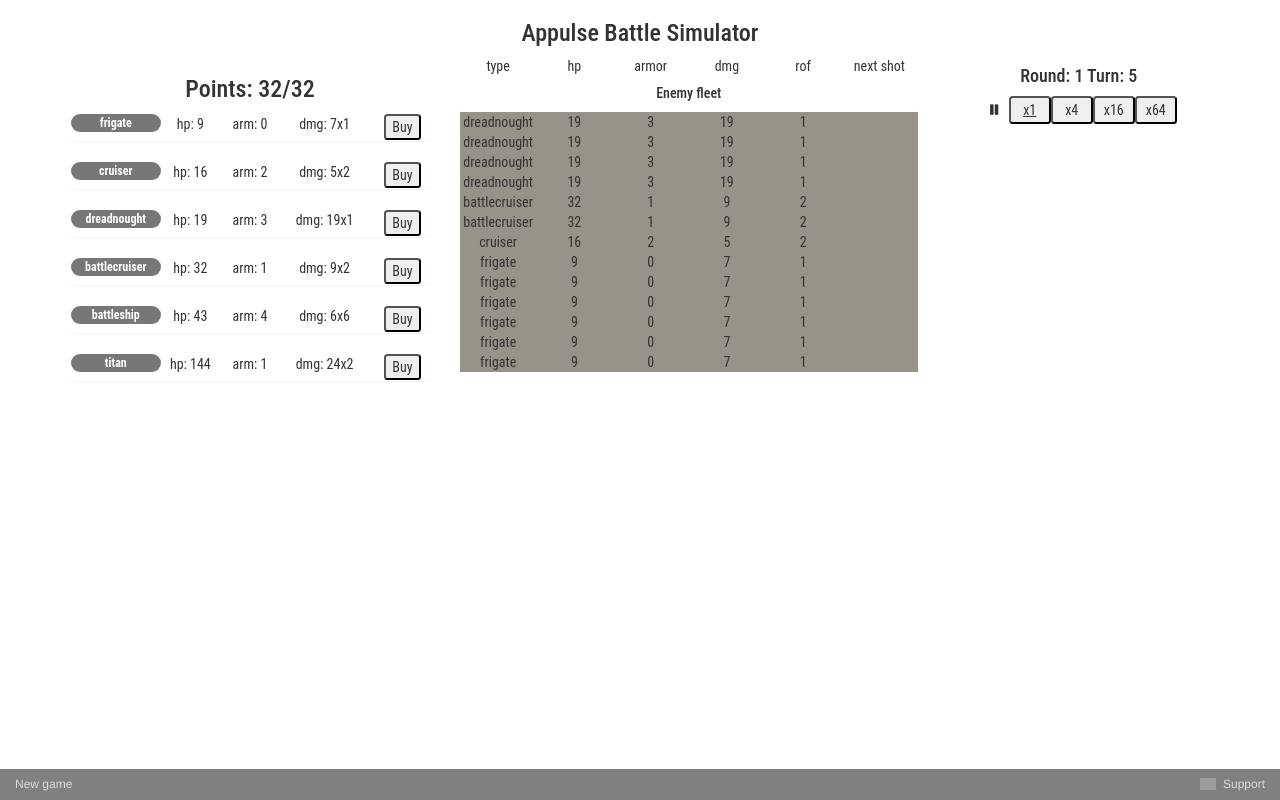
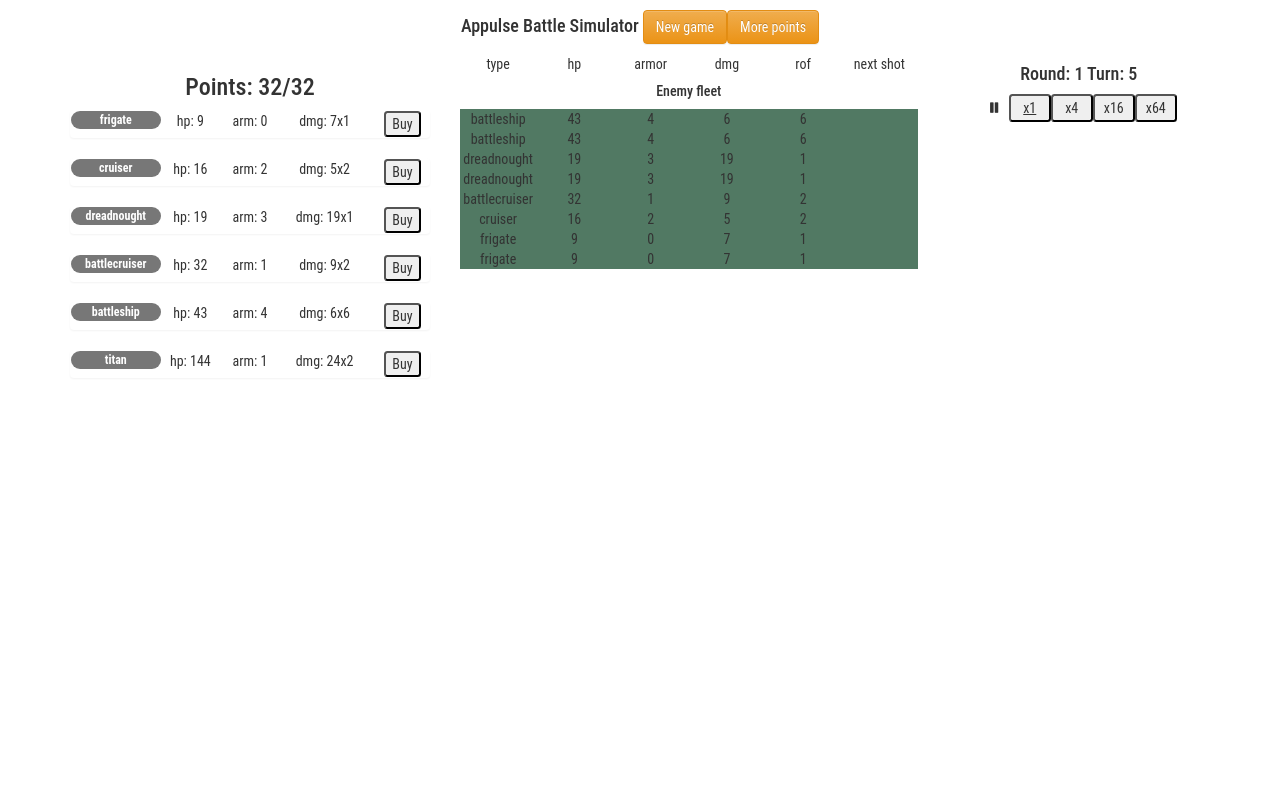
Before and after one commit to gapak/appulsim, a React (Create React App) app: page / in a window 1280 px wide. Built offline with nearby package versions, Linux system fonts and the light colour scheme; grey boxes are pictures that could not be loaded.

Commit message:
Add "More Points" mode

```diff
--- a/src/App.js
+++ b/src/App.js
@@ -2,12 +2,11 @@ import React, { Component } from 'react';
 import classNames from 'classnames';
 import _ from 'lodash';
 import { Tooltip, OverlayTrigger } from 'react-bootstrap';
-import Footer from './footer.js'
 
 import './css/App.css';
 
 import {game_name} from './game/app_config';
-import {getDefaultState} from './game/default_state';
+import {getDefaultState, default_points, setDefaultPoints} from './game/default_state';
 import {frame} from './game/frame';
 import {tick} from './game/tick';
 
@@ -152,12 +151,14 @@ class App extends Component {
         return (
             <div className="App">
                 <div className="container theme-showcase" role="main">
-                    <h3 onClick={() => {
-                        console.log(this.state);
-                    }}>Appulse Battle Simulator</h3>
+                    <h4>
+                        <span onClick={() => { console.log(this.state); }}> Appulse Battle Simulator </span>
+                        <a className="btn btn-warning" onClick={this.newGame} title='Hard Reset For Developers'> New game </a>
+                        <a className="btn btn-warning" onClick={() => { setDefaultPoints(prompt('How many points?', default_points)); this.newGame(); }} title='Hard Reset For Developers'> More points </a>
+                    </h4>
                     <div className="row">
                         <div className="col-sm-4 flex-container-column">
-                            <h3>Points: {this.state.points}/32</h3>
+                            <h3>Points: {this.state.points}/{default_points}</h3>
 
                             {_.map(shop, (item, key) =>
                                 (item.locked && item.locked(this.state))
@@ -198,7 +199,6 @@ class App extends Component {
                                                     let battle = this.state.in_battle_fleets;
                                                     battle[this.state.player_name] = {player: this.state.player_name, color: this.state.player_color, fleet: sortFleet(this.state.player_fleet)};
                                                     this.setState({
-                                                        battle_step: 'battle',
                                                         in_battle_fleets: battle,
                                                         player_fleet: [],
                                                     });
@@ -274,7 +274,6 @@ class App extends Component {
                         </div>
                     </div>
                 </div>
-            <Footer newGame={this.newGame}/>
             </div>
         );
     }
--- a/src/footer.js
+++ /dev/null
@@ -1,44 +0,0 @@
-import React, { Component } from 'react';
-import './css/footer.css';
-import {social_links, support} from './game/app_config';
-
-
-class Footer extends Component {
-
-    render() {
-        return (
-            <div className="footer">
-                <span className="pull-left"><a onClick={this.props.newGame} title='Hard Reset For Developers'>New game</a></span>
-
-                &nbsp;
-                <a target="_blank" rel="noopener noreferrer" href={social_links.telegram}>
-                    <img alt="" src="http://www.advanceduninstaller.com/7b12b396d38166a899fff585e466e50d-icon.ico" />
-                    &nbsp;
-                    Telegram
-                </a>
-                &nbsp;&nbsp;&nbsp;
-                <a target="_blank" rel="noopener noreferrer" href={social_links.wiki}>
-                    <img alt="" src="https://static.filehorse.com/icons-web/educational-software/wikipedia-icon-32.png" />
-                    &nbsp;
-                    Wiki
-                </a>
-                &nbsp;&nbsp;&nbsp;
-                <a target="_blank" rel="noopener noreferrer" href={social_links.reddit}>
-                    <img alt="" src="https://images-na.ssl-images-amazon.com/images/I/418PuxYS63L.png" />
-                    &nbsp;
-                    Reddit
-                </a>
-                &nbsp;&nbsp;&nbsp;
-                <a rel="noopener noreferrer" href={support.show}>
-                    <img alt="" src="https://image.flaticon.com/icons/svg/81/81924.svg"/>
-                    &nbsp;
-                    Support
-                </a>
-
-            </div>
-        )
-    }
-
-}
-
-export default Footer
--- a/src/game/default_state.js
+++ b/src/game/default_state.js
@@ -3,6 +3,11 @@ import _ from 'lodash';
 
 // getFleets, getBattle, getRandomFleet, getRendomBattle,
 import {generateSingleEnemyFleet} from '../game/fleets';
+
+
+export var default_points = 32;
+export const setDefaultPoints = (points) => { default_points = points; };
+
 
 const default_state = {
 
@@ -10,13 +15,12 @@ const default_state = {
 
     player_name: "ThePlayer",
     player_color: "#fafafa",
-    points: 32,
+    points: default_points,
 
     player_fleet: [],
     in_battle_fleets: {},
 
     messages: [],
-    battle_step: 'start',
 
     game_speed: 60000,
     frame_rate: 60,
@@ -29,6 +33,7 @@ const default_state = {
 
 export const getDefaultState = () => {
     let state = _.cloneDeep(default_state);
-    state.in_battle_fleets['Enemy'] = generateSingleEnemyFleet(); //getRendomBattle(); //getBattle();
+    state.points = default_points; //getRendomBattle(); //getBattle();
+    state.in_battle_fleets = generateSingleEnemyFleet(); //getRendomBattle(); //getBattle();
     return state;
 };
--- a/src/game/fleets.js
+++ b/src/game/fleets.js
@@ -1,6 +1,7 @@
 
 import _ from 'lodash';
 import {ships, getShip} from '../game/ships';
+import {default_points} from '../game/default_state';
 
 export const fleets = [
 
@@ -86,17 +87,17 @@ export const getRendomBattle = () => {
 
 export const generateSingleEnemyFleet = () => {
     let fleet = {player: 'Enemy', color: '#'+_.random(42, 99)+''+_.random(42, 99)+''+_.random(42, 99), fleet: []};
-    let points = 32;
+    let points = default_points;
 
     while(points > 0) {
         let ship_key = _.sample(_.keys(ships));
-        if (ships[ship_key].points <= points && _.random(1, ships[ship_key].points) <= _.random(1, 2)) {
+        if (ships[ship_key].points <= points && _.random(1, Math.ceil(1 + ships[ship_key].points/2)) === 1) {
             points -= ships[ship_key].points;
             fleet.fleet.push(getShip(ship_key, fleet));
         }
     }
     fleet.fleet = sortFleet(fleet.fleet);
-    return fleet;
+    return {'Enemy': fleet};
 };
 
 
--- a/src/game/rules.js
+++ b/src/game/rules.js
@@ -1,29 +1,43 @@
 
 import _ from 'lodash';
+
+import {default_points} from '../game/default_state';
 
 export const rules = {
     matrix_show: {onFrame: (state) => { state.matrix_show = Math.random().toString(36).substring(2, 15) + Math.random().toString(36).substring(2, 15); return state; }},
 
     battle: {
         onTick: (state) => {
-            if (state.battle_step !== 'battle') return state;
-
-        //    console.log('battle tick', state.in_battle_fleets);
+            if (_.keys(state.in_battle_fleets).length < 2) return state;
 
             _.forEach(_.keys(state.in_battle_fleets), (fleet_id) => {
-                let fleet = state.in_battle_fleets[fleet_id];
-             //   console.log(fleet_id, fleet);
-                _.forEach(_.keys(fleet.fleet), (ship_id) => {
-                    let ship = state.in_battle_fleets[fleet_id].fleet[ship_id];
-              //     console.log(fleet_id, ship_id, ship);
-                    state.in_battle_fleets[fleet_id].fleet[ship_id].fireAtFrame = ship.hp > 0 ? state.frame + _.random(0, 59) : false;
+
+                state.in_battle_fleets[fleet_id].fleet = _.filter(state.in_battle_fleets[fleet_id].fleet, (ship) => { return ship.hp > 0; });
+
+                _.forEach(_.keys(state.in_battle_fleets[fleet_id].fleet), (ship_id) => {
+                    state.in_battle_fleets[fleet_id].fleet[ship_id].fireAtFrame = state.frame + _.random(0, 59);
                 });
+
+                if (state.in_battle_fleets[fleet_id].fleet.length < 1) {
+                    delete state.in_battle_fleets[fleet_id];
+                }
             });
+
+            if (_.keys(state.in_battle_fleets).length === 1) {
+                let winner_fleet = _.sample(state.in_battle_fleets);
+                let points = _.sumBy(winner_fleet.fleet, function(ship) { return ship.hp > 0 ? ship.points : 0; });
+
+                state.messages.unshift({
+                    background: "white",
+                    text: 'Battle End! Winner: ' + winner_fleet.player + ' with ' + points + " points (" + points * 100/default_points + "%)."});
+                return state;
+            }
+
             return state;
         },
 
         onFrame: (state) => {
-            if (state.battle_step !== 'battle') return state;
+            if (state.in_battle_fleets.length < 2) return state;
 
             let ships_list = [];
 
@@ -45,17 +59,7 @@ export const rules = {
                 for (let i = 0; i < ship.rof; i++) {
                     let target = findTarget(state, ship.player);
 
-                    if (target === false) {
-                        state.battle_step = 'end';
-
-                        let points = _.sumBy(state.in_battle_fleets[player_id].fleet, function(ship) { return ship.hp > 0 ? ship.points : 0; });
-
-                        state.messages.unshift({
-                            background: "white",
-                            text: 'Battle End! Winner: ' + ship.player + ' with ' + points + " points (" + points * 100/32 + "%)."});
-                        return state;
-                    }
-                    else {
+                    if (target !== false) {
                         let opponent_id = target.player;
                         let target_id = _.indexOf(state.in_battle_fleets[opponent_id].fleet, target);
                      //   console.log(target);
```
